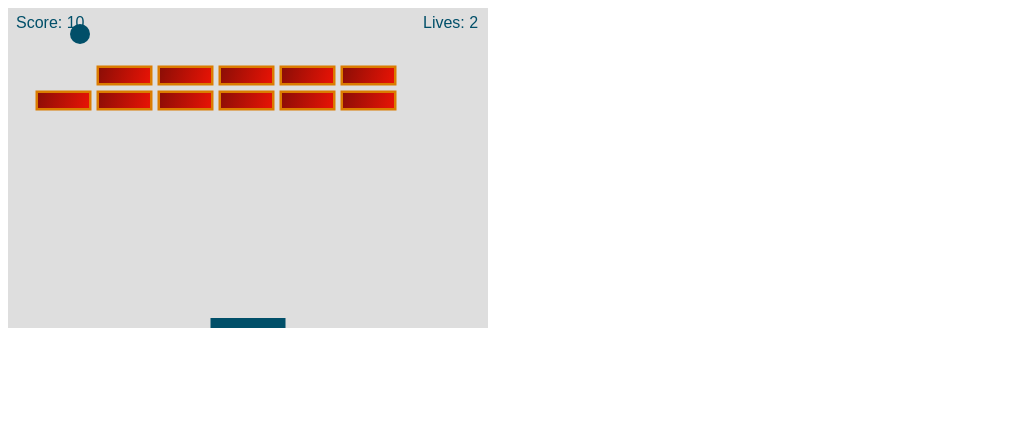
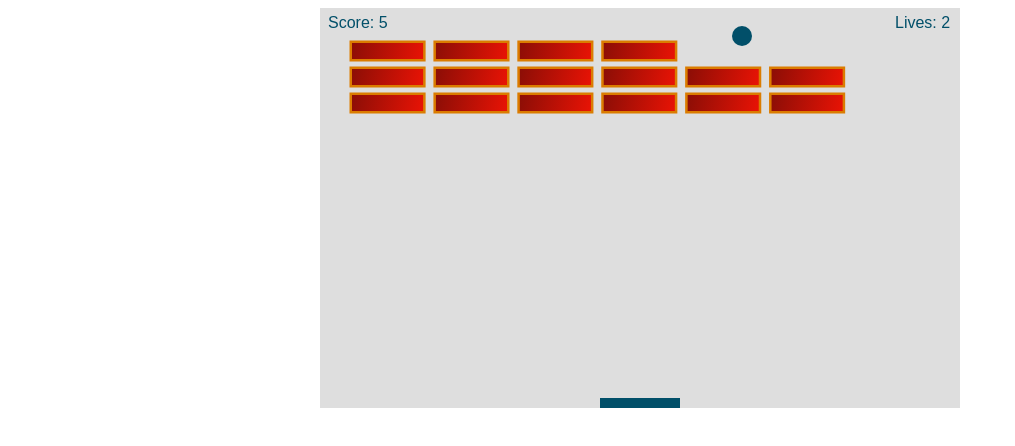
Before and after one commit to milantenk/angular-breakout-game-pwa, an Angular app: page / in a window 1280 px wide. Shown: the top 446 px of the page, without its empty margins (0-1015 px from the left). Built offline with nearby package versions, Linux system fonts and the light colour scheme.

Commit message:
Resize in progress

```diff
--- a/src/app/app.component.html
+++ b/src/app/app.component.html
@@ -1 +1,3 @@
-<canvas #canvas width="480" height="320"></canvas>
+<div>
+    <canvas #canvas>Your browser does not support canvas element.</canvas>
+</div>
--- a/src/app/app.component.scss
+++ b/src/app/app.component.scss
@@ -0,0 +1,3 @@
+div {
+    text-align: center;
+}
--- a/src/app/app.component.ts
+++ b/src/app/app.component.ts
@@ -31,18 +31,41 @@ export class AppComponent implements AfterViewInit, DoCheck {
   ngAfterViewInit() {
     this.canvas = this.canvasElementRef.nativeElement;
     this.canvasContext = this.canvas.getContext('2d') as CanvasRenderingContext2D;
+    if (window.innerWidth > 700) {
+      this.canvas.width = window.innerWidth / 2;
+    } else {
+      this.canvas.width = window.innerWidth - 50;
+    }
+    if (window.innerHeight > 500) {
+      this.canvas.height = window.innerHeight / 2;
+    } else {
+      this.canvas.height = window.innerHeight - 50;
+    }
+    // this.canvas.width = 480;
+    // this.canvas.height = 320;
 
     this.layoutSettings = new LayoutSettings();
+    // this.layoutSettings.ballRadius = 10;
+    // this.layoutSettings.paddleHeight = 10;
+    // this.layoutSettings.paddleWidth = 75;
+    // this.layoutSettings.brickRowCount = 7;
+    // this.layoutSettings.brickColumnCount = 3;
+    // this.layoutSettings.brickWidth = 51;
+    // this.layoutSettings.brickHeight = 15;
+    // this.layoutSettings.brickPadding = 10;
+    // this.layoutSettings.brickOffsetTop = 35;
+    // this.layoutSettings.brickOffsetLeft = 30;
     this.layoutSettings.ballRadius = 10;
     this.layoutSettings.paddleHeight = 10;
-    this.layoutSettings.paddleWidth = 75;
-    this.layoutSettings.brickRowCount = 7;
-    this.layoutSettings.brickColumnCount = 3;
-    this.layoutSettings.brickWidth = 51;
-    this.layoutSettings.brickHeight = 15;
-    this.layoutSettings.brickPadding = 10;
+    this.layoutSettings.paddleWidth = this.canvas.width / 8;
+    this.layoutSettings.brickColumnCount = 7;
+    this.layoutSettings.brickRowCount = 3;
+    this.layoutSettings.brickWidth = this.canvas.width / 9;
+    this.layoutSettings.brickHeight = this.canvas.height / 25;
+    this.layoutSettings.brickPaddingRightLeft = this.canvas.width / 50;
+    this.layoutSettings.brickPaddingTopBottom = 10;
     this.layoutSettings.brickOffsetTop = 35;
-    this.layoutSettings.brickOffsetLeft = 30;
+    this.layoutSettings.brickOffsetLeft = this.canvas.width / 20;
 
     this.gameStates = new GameStates();
     this.gameStates.ballX = this.canvas.width / 2;
@@ -55,10 +78,10 @@ export class AppComponent implements AfterViewInit, DoCheck {
     this.gameStates.score = 0;
     this.gameStates.lives = 3;
     this.gameStates.bricks = [];
-    for (let c = 0; c < this.layoutSettings.brickColumnCount; c++) {
-      this.gameStates.bricks[c] = [];
-      for (let r = 0; r < this.layoutSettings.brickRowCount; r++) {
-        this.gameStates.bricks[c][r] = { x: 0, y: 0, status: 1 } as Brick;
+    for (let r = 0; r < this.layoutSettings.brickRowCount; r++) {
+      this.gameStates.bricks[r] = [];
+      for (let c = 0; c < this.layoutSettings.brickColumnCount; c++) {
+        this.gameStates.bricks[r][c] = { x: 0, y: 0, status: 1 } as Brick;
       }
     }
 
@@ -84,7 +107,7 @@ export class AppComponent implements AfterViewInit, DoCheck {
   }
 
   @HostListener('window:keyup', ['$event'])
-  handleKeyUp(event: KeyboardEvent) {
+  handleKeyUp(event: KeyboardEvent): void {
     if (event.code == 'ArrowRight') {
       this.gameStates.rightPressed = false;
     }
@@ -94,24 +117,24 @@ export class AppComponent implements AfterViewInit, DoCheck {
   }
 
   @HostListener('window:mousemove', ['$event'])
-  handleMouseMove(event: MouseEvent) {
+  handleMouseMove(event: MouseEvent): void {
     let relativeX = event.clientX - this.canvas.offsetLeft;
     if (relativeX > 0 && relativeX < this.canvas.width) {
       this.gameStates.paddleX = relativeX - this.layoutSettings.paddleWidth / 2;
     }
   }
 
-  collisionDetection() {
-    for (let c = 0; c < this.layoutSettings.brickColumnCount; c++) {
-      for (let r = 0; r < this.layoutSettings.brickRowCount; r++) {
-        let b = this.gameStates.bricks[c][r];
+  collisionDetection(): void {
+    for (let r = 0; r < this.layoutSettings.brickRowCount; r++) {
+      for (let c = 0; c < this.layoutSettings.brickColumnCount; c++) {
+        let b = this.gameStates.bricks[r][c];
         if (b.status == 1) {
           if (this.gameStates.ballX > b.x && this.gameStates.ballX < b.x + this.layoutSettings.brickWidth && this.gameStates.ballY > b.y && this.gameStates.ballY < b.y + this.layoutSettings.brickHeight) {
             this.gameStates.ballDY = -this.gameStates.ballDY;
             b.status = 0;
             this.gameStates.score++;
-            if (this.gameStates.score == this.layoutSettings.brickRowCount * this.layoutSettings.brickColumnCount) {
-              alert("YOU WIN, CONGRATS!");
+            if (this.gameStates.score == this.layoutSettings.brickColumnCount * this.layoutSettings.brickRowCount) {
+              alert("You Win, Congrats!");
               document.location.reload();
             }
           }
@@ -120,7 +143,7 @@ export class AppComponent implements AfterViewInit, DoCheck {
     }
   }
 
-  drawBall() {
+  drawBall(): void {
     this.canvasContext.beginPath();
     this.canvasContext.arc(this.gameStates.ballX, this.gameStates.ballY, this.layoutSettings.ballRadius, 0, Math.PI * 2);
     this.canvasContext.fillStyle = "#014f69";
@@ -128,7 +151,7 @@ export class AppComponent implements AfterViewInit, DoCheck {
     this.canvasContext.closePath();
   }
 
-  drawPaddle() {
+  drawPaddle(): void {
     this.canvasContext.beginPath();
     this.canvasContext.rect(this.gameStates.paddleX, this.canvas.height - this.layoutSettings.paddleHeight, this.layoutSettings.paddleWidth, this.layoutSettings.paddleHeight);
     this.canvasContext.fillStyle = "#014f69";
@@ -136,14 +159,14 @@ export class AppComponent implements AfterViewInit, DoCheck {
     this.canvasContext.closePath();
   }
 
-  drawBricks() {
-    for (let c = 0; c < this.layoutSettings.brickColumnCount; c++) {
-      for (let r = 0; r < this.layoutSettings.brickRowCount; r++) {
-        if (this.gameStates.bricks[c][r].status == 1) {
-          let brickX = (r * (this.layoutSettings.brickWidth + this.layoutSettings.brickPadding)) + this.layoutSettings.brickOffsetLeft;
-          let brickY = (c * (this.layoutSettings.brickHeight + this.layoutSettings.brickPadding)) + this.layoutSettings.brickOffsetTop;
-          this.gameStates.bricks[c][r].x = brickX;
-          this.gameStates.bricks[c][r].y = brickY;
+  drawBricks(): void {
+    for (let r = 0; r < this.layoutSettings.brickRowCount; r++) {
+      for (let c = 0; c < this.layoutSettings.brickColumnCount; c++) {
+        if (this.gameStates.bricks[r][c].status == 1) {
+          let brickX = (c * (this.layoutSettings.brickWidth + this.layoutSettings.brickPaddingRightLeft)) + this.layoutSettings.brickOffsetLeft;
+          let brickY = (r * (this.layoutSettings.brickHeight + this.layoutSettings.brickPaddingTopBottom)) + this.layoutSettings.brickOffsetTop;
+          this.gameStates.bricks[r][c].x = brickX;
+          this.gameStates.bricks[r][c].y = brickY;
           let gradientFill = this.canvasContext.createLinearGradient(brickX, brickY, brickX + this.layoutSettings.brickWidth, brickY + this.layoutSettings.brickHeight);
           gradientFill.addColorStop(0, "#8c0e06");
           gradientFill.addColorStop(1, "#e81305");
@@ -160,19 +183,19 @@ export class AppComponent implements AfterViewInit, DoCheck {
     }
   }
 
-  drawScore() {
+  drawScore(): void {
     this.canvasContext.font = "16px Arial";
     this.canvasContext.fillStyle = "#014f69";
     this.canvasContext.fillText("Score: " + this.gameStates.score, 8, 20);
   }
 
-  drawLives() {
+  drawLives(): void {
     this.canvasContext.font = "16px Arial";
     this.canvasContext.fillStyle = "#014f69";
     this.canvasContext.fillText("Lives: " + this.gameStates.lives, this.canvas.width - 65, 20);
   }
 
-  draw() {
+  draw(): void {
     this.canvasContext.clearRect(0, 0, this.canvas.width, this.canvas.height);
     this.canvasContext.fillStyle = "#dedede";
     this.canvasContext.fillRect(0, 0, this.canvas.width, this.canvas.height);
--- a/src/app/shared/layout-settings.ts
+++ b/src/app/shared/layout-settings.ts
@@ -2,11 +2,12 @@ export class LayoutSettings {
     ballRadius: number;
     paddleHeight: number;
     paddleWidth: number;
+    brickColumnCount: number;
     brickRowCount: number;
-    brickColumnCount: number;
     brickWidth: number;
     brickHeight: number;
-    brickPadding: number;
+    brickPaddingRightLeft: number;
+    brickPaddingTopBottom: number;
     brickOffsetTop: number;
     brickOffsetLeft: number;
 }
```
Also changed, not shown: 1 other file (tests, documents, lock files or other folders).
